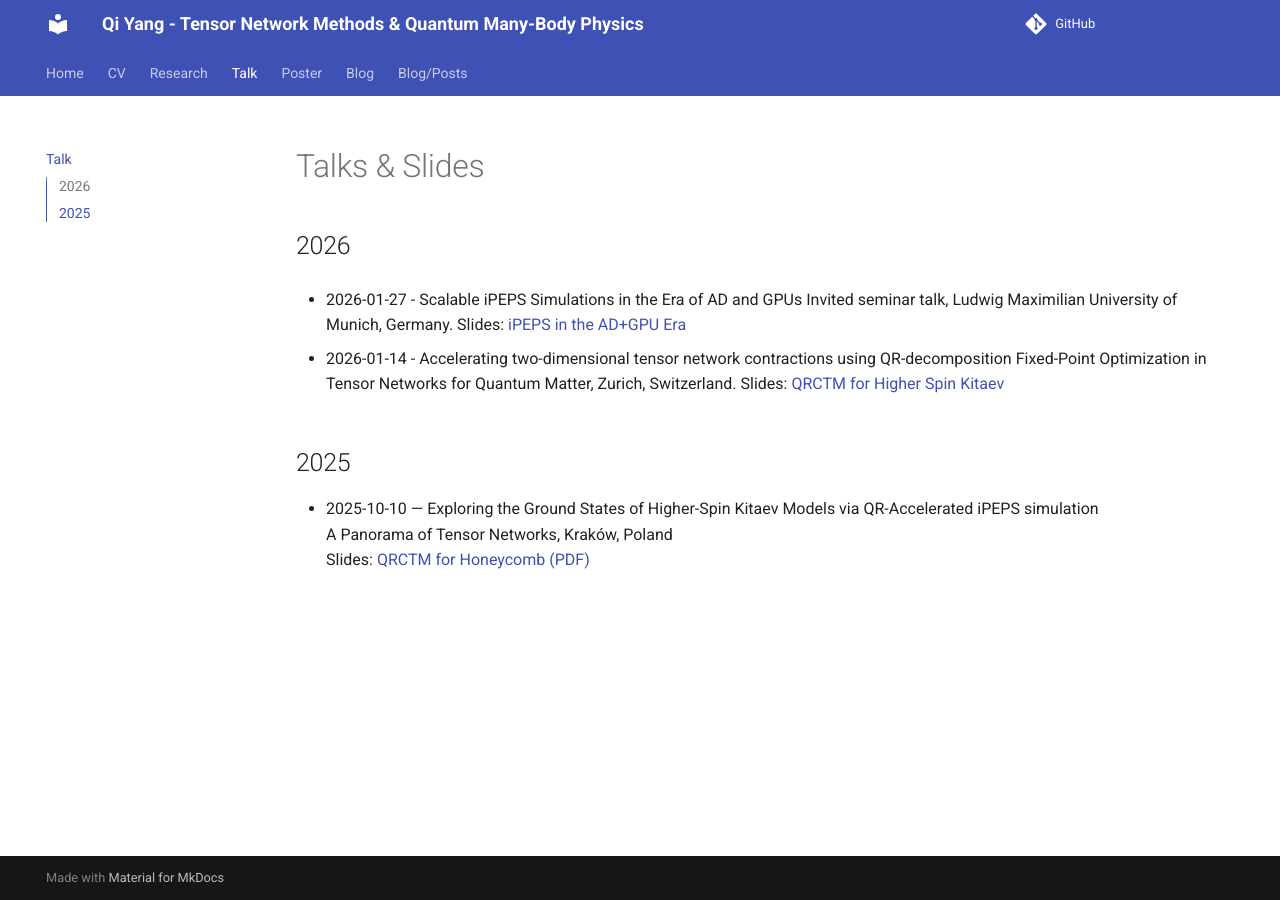
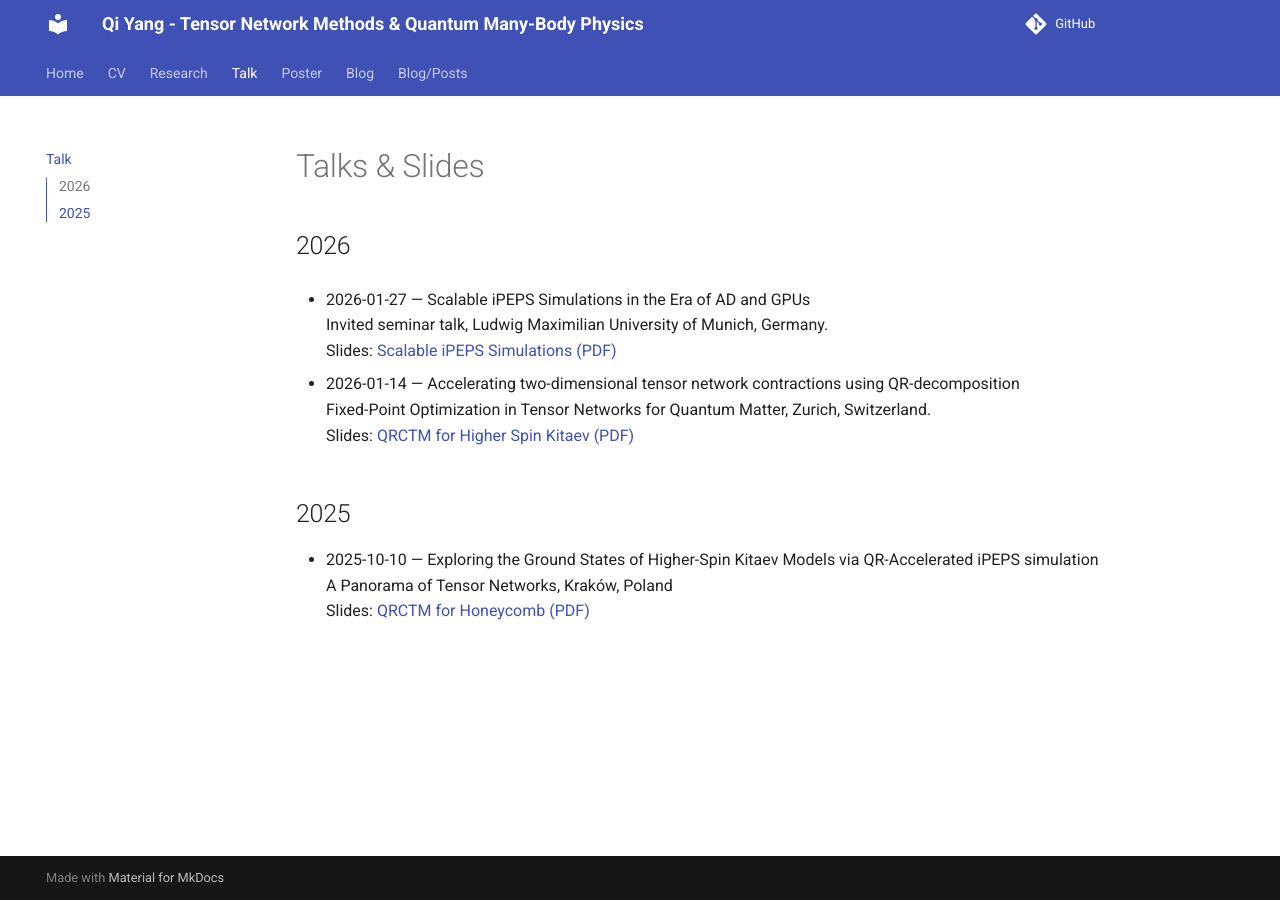
Before and after one commit to qiyang-ustc/qiyang-ustc.github.io, an MkDocs documentation site: the page built from docs/talks.md, in a window 1280 px wide. Built offline with MkDocs 1.6.1 and Material for MkDocs 9.7.7, drawn with Linux system fonts in a browser that asks for light colours; comment, search, counter and statistics services are not loaded.

Commit message:
Fix talks page formatting: consistent em dashes, line breaks, and link text
Co-Authored-By: Claude Opus 4.5 <noreply@anthropic.com>

```diff
--- a/docs/talks.md
+++ b/docs/talks.md
@@ -6,13 +6,13 @@ title: Talks & Slides
 
 ## 2026
 
-- 2026-01-27 - Scalable iPEPS Simulations in the Era of AD and GPUs
+- 2026-01-27 — Scalable iPEPS Simulations in the Era of AD and GPUs
   Invited seminar talk, Ludwig Maximilian University of Munich, Germany.
-  Slides: [iPEPS in the AD+GPU Era](./talk/2026LMU_iPEPS.pdf)
+  Slides: [Scalable iPEPS Simulations (PDF)](./talk/2026LMU_iPEPS.pdf)
 
-- 2026-01-14 - Accelerating two-dimensional tensor network contractions using QR-decomposition
+- 2026-01-14 — Accelerating two-dimensional tensor network contractions using QR-decomposition
   Fixed-Point Optimization in Tensor Networks for Quantum Matter, Zurich, Switzerland.
-  Slides: [QRCTM for Higher Spin Kitaev](./talk/2026FIXNET.pdf)
+  Slides: [QRCTM for Higher Spin Kitaev (PDF)](./talk/2026FIXNET.pdf)
 
 ## 2025
 
```
